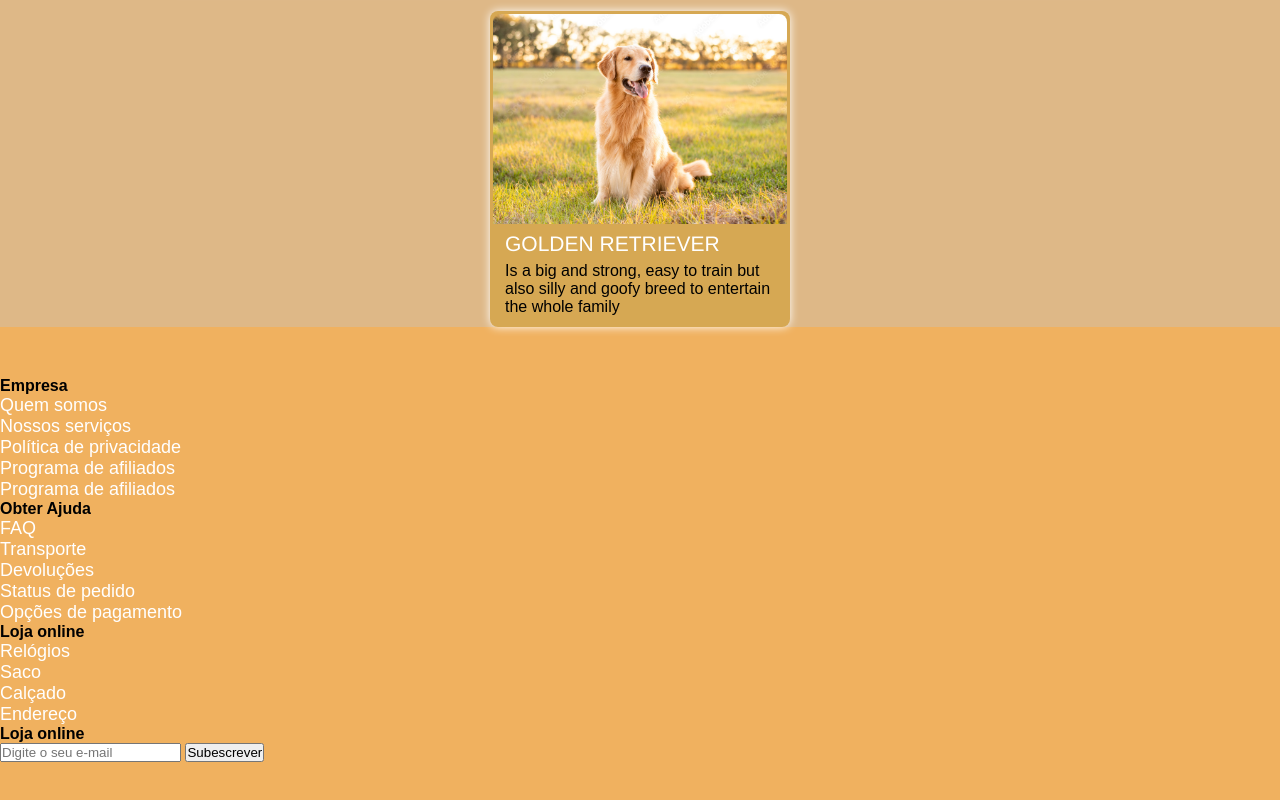
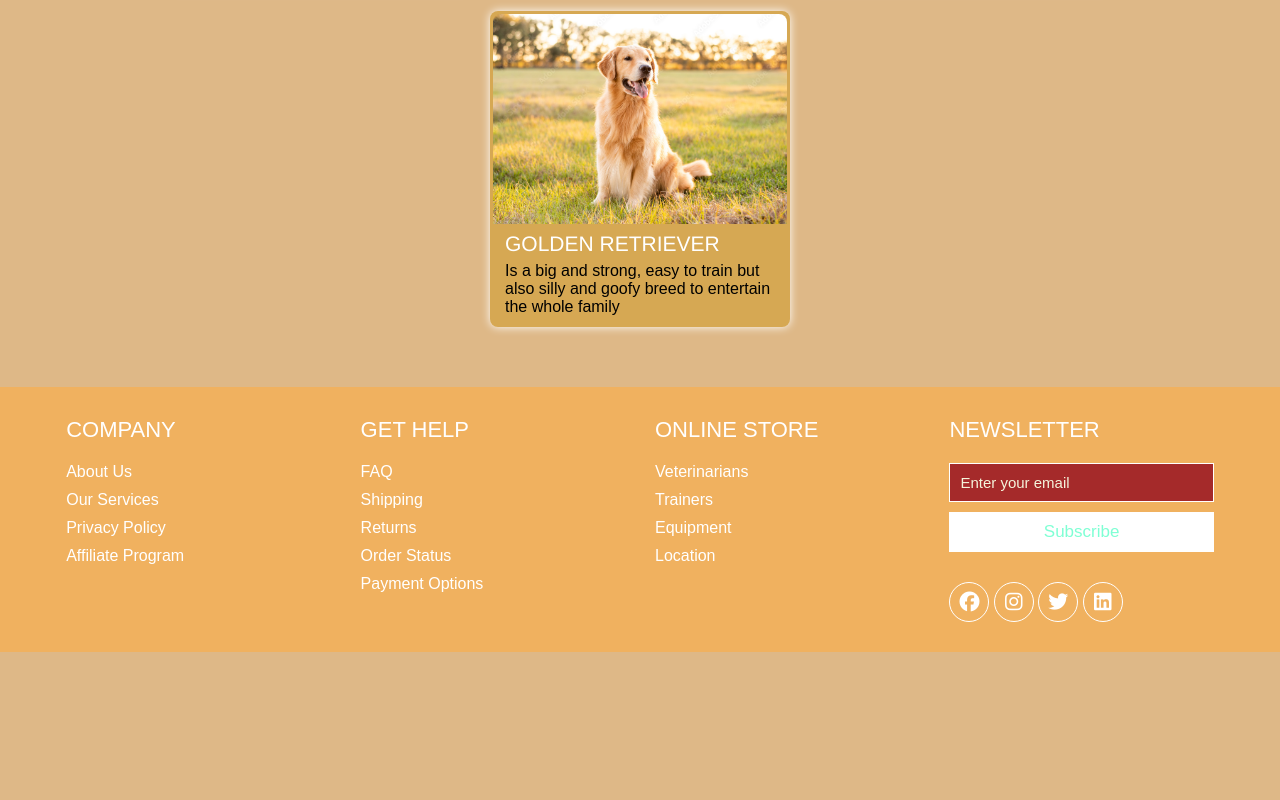
Before and after one commit to MariChristie/Paw-Bud, a plain HTML site: page interface/home.html in a window 1280 px wide. Shown: the part 817-1617 px from the top of the page. After the commit the page ends 1469 px from the top, so only its background shows below. Drawn offline with Linux system fonts and the light colour scheme.

Commit message:
Footer  modf

```diff
--- a/interface/home.html
+++ b/interface/home.html
@@ -3,8 +3,10 @@
 <head>
     <meta charset="UTF-8" />
     <meta name="viewport" content="width=device-width, initial-scale=1.0">
-    <title>Rawrff</title>
+    <title>Paw Bud</title>
     <link rel="stylesheet" type="text/css" href="/interface/style.css" />
+    <link rel="stylesheet" href="https://cdnjs.cloudflare.com/ajax/libs/font-awesome/6.5.0/css/all.min.css">
+
 </head>
 <body>
 
@@ -101,50 +103,51 @@
 
     <footer>
         <div class="container-footer">
+            <div class="raw-footer">
             <div class="footer-col">
-                <h4>Empresa</h4>
+                <h4>Company</h4>
                 <ul>
-                    <li> <a href="">Quem somos</a></li>
-                    <li> <a href="">Nossos serviços</a></li>
-                    <li> <a href="">Política de privacidade</a></li>
-                    <li> <a href="">Programa de afiliados</a></li>
-                    <li> <a href="">Programa de afiliados</a></li>
-                </ul>
-            </div>
-        <div class="container-footer">
-            <div class="footer-col">
-                <h4>Obter Ajuda</h4>
-                <ul>
-                    <li> <a href="">FAQ</a></li>
-                    <li> <a href="">Transporte</a></li>
-                    <li> <a href="">Devoluções</a></li>
-                    <li> <a href="">Status de pedido</a></li>
-                    <li> <a href="">Opções de pagamento</a></li>
+                    <li><a href="#">About Us</a></li>
+                    <li><a href="#">Our Services</a></li>
+                    <li><a href="#">Privacy Policy</a></li>
+                    <li><a href="#">Affiliate Program</a></li>
                 </ul>
             </div>
             <div class="footer-col">
-                <h4>Loja online</h4>
+                <h4>Get Help</h4>
                 <ul>
-                    <li> <a href="">Relógios</a></li>
-                    <li> <a href="">Saco</a></li>
-                    <li> <a href="">Calçado</a></li>
-                    <li> <a href="">Endereço</a></li>
+                    <li><a href="#">FAQ</a></li>
+                    <li><a href="#">Shipping</a></li>
+                    <li><a href="#">Returns</a></li>
+                    <li><a href="#">Order Status</a></li>
+                    <li><a href="#">Payment Options</a></li>
+
                 </ul>
             </div>
             <div class="footer-col">
-                <h4>Loja online</h4>
+                <h4>Online Store</h4>
+                <ul>
+                    <li><a href="#">Veterinarians</a></li>
+                    <li><a href="#">Trainers</a></li>
+                    <li><a href="#">Equipment</a></li>
+                    <li><a href="#">Location</a></li>
+                </ul>
+            </div>
+            <div class="footer-col">
+                <h4>Newsletter</h4>
                 <div class="form-sub">
                     <form>
-                        <input type="email" placeholder="Digite o seu e-mail" required>
-                        <button> Subescrever</button>
+                        <input type="email" placeholder="Enter your email" required>
+                        <button> Subscribe</button>
                     </form>
                 </div>
-                <div class="medias-socias">
-                    <a href=""> <i class="fa fa-facebook"></i> </a>
-                    <a href=""> <i class="fa fa-instagram"></i> </a>
-                    <a href=""> <i class="fa fa-twitter"></i> </a>
-                    <a href=""> <i class="fa fa-linkedin"></i> </a>
+                <div class="medias-sociais">
+                    <a href="#"> <i class="fab fa-facebook"></i> </a>
+                    <a href="#"> <i class="fab fa-instagram"></i> </a>
+                    <a href="#"> <i class="fab fa-twitter"></i> </a>
+                    <a href="#"> <i class="fab fa-linkedin"></i> </a>
                 </div>
+            </div>
             </div>
         </div>
 </body>
--- a/interface/style.css
+++ b/interface/style.css
@@ -226,7 +226,130 @@ a {
     box-sizing: border-box;
 }
 
-footer{
+footer {
     background-color: rgb(240, 177, 95);
-    padding: 50px 0;
+    padding: 30px 0;
+    margin-top: 60px
 }
+
+.container-footer {
+    max-width: 1400px;
+    padding: 0 4%;
+    margin: auto;
+}
+
+.raw-footer {
+    display: flex;
+    flex-wrap: wrap;
+}
+
+.footer-col {
+    width: 25%;
+    padding: 0 15px;
+}
+
+.footer-col h4 {
+    font-size: 22px;
+    color: white;
+    margin-bottom: 20px;
+    font-weight: 500;
+    position: relative;
+    text-transform: uppercase;
+}
+
+.footer-col ul {
+    list-style: none;
+}
+
+.footer-col ul li {
+    margin: 10px 0;
+}
+
+.footer-col ul li a {
+    font-size: 16px;
+    text-transform: capitalize;
+    color: white;
+    text-decoration: none;
+    font-weight: 300;
+    display: block;
+    transition: all 0.3s ease;
+}
+
+.footer-col ul li a:hover {
+    color: white;
+    padding-left: 10px;
+}
+
+.footer-col .medias-sociais {
+    margin-top: 30px;
+}
+
+.footer-col .medias-sociais a{
+    display: inline-flex;
+    align-items: center;
+    justify-content: center;
+    height: 40px;
+    width: 40px;
+    margin: 0 10px 10ox 0;
+    text-decoration: none;
+    border-radius: 50%;
+    color: white;
+    border: 1px solid white;
+    transition: all 0.5s ease;
+}
+
+.footer-col .medias-sociais a i{
+    font-size: 20px;
+}
+
+.footer-col .medias-sociais a:hover {
+    color: blue;
+    background-color: aqua;
+}
+
+.footer-col .form-sub input {
+    width: 100%;
+    padding: 10px;
+    font-size: 15px;
+    outline: none;
+    border: 1px solid white;
+    color: white;
+    background-color: brown;
+}
+
+.footer-col .form-sub input::placeholder {
+    color:beige;
+}
+
+.footer-col .form-sub button {
+    width: 100%;
+    margin-top: 10px;
+    padding: 10px;
+    font-size: 17px;
+    outline: none;
+    border: none;
+    cursor: pointer;
+    color:aquamarine;
+    border-radius: bold;
+    background-color: white;
+}
+
+@media(max-width:800px) {
+    .footer-col {
+        width: 50%;
+        margin-bottom: 30px;
+    }
+}
+
+@media (max-width: 800px) {
+    .footer-col {
+        width: 50%;
+        margin-bottom: 30px
+    }
+}
+
+@media (max-width: 600px) {
+    .footer-col {
+        width: 100%;
+    }
+}
```
